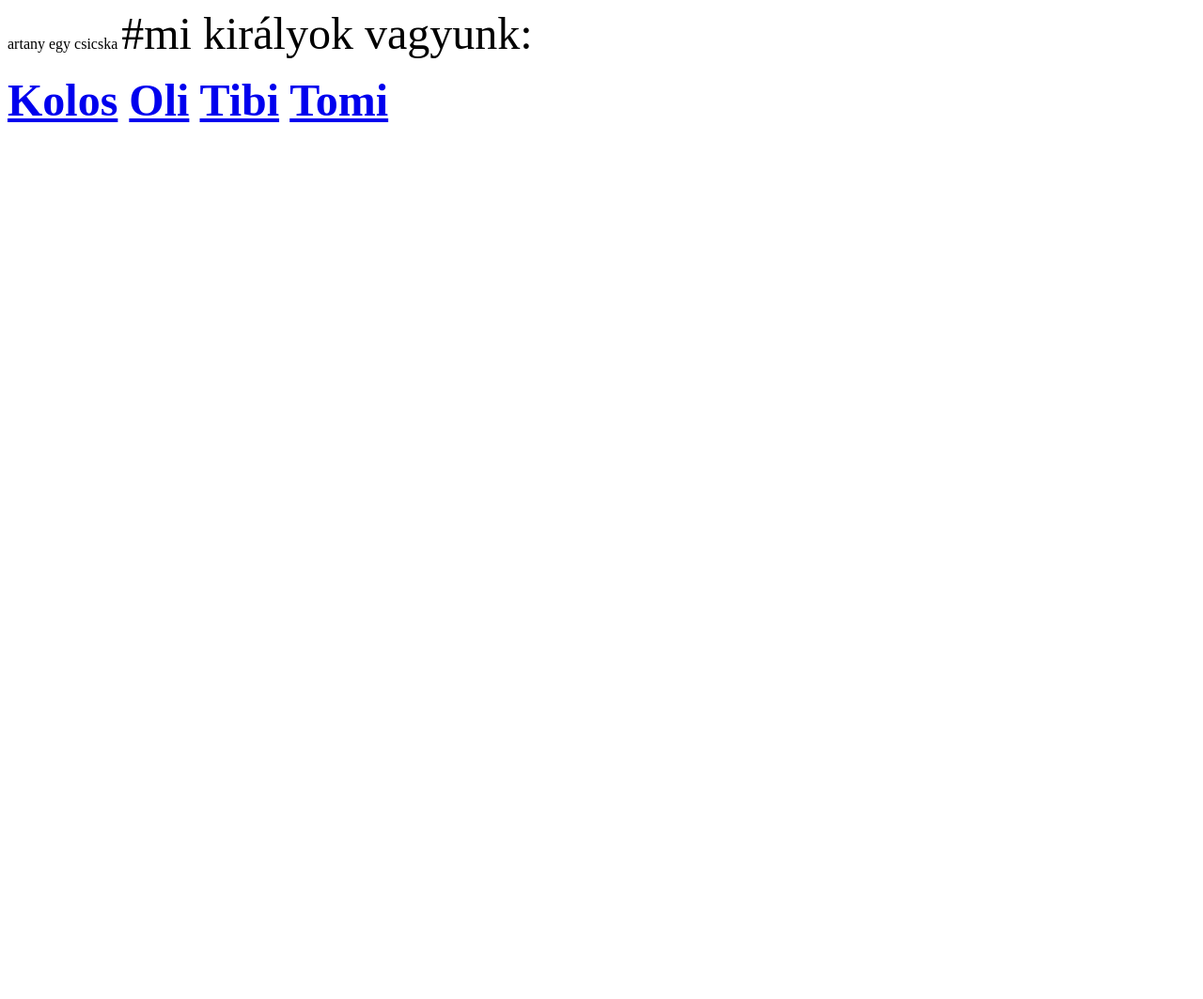
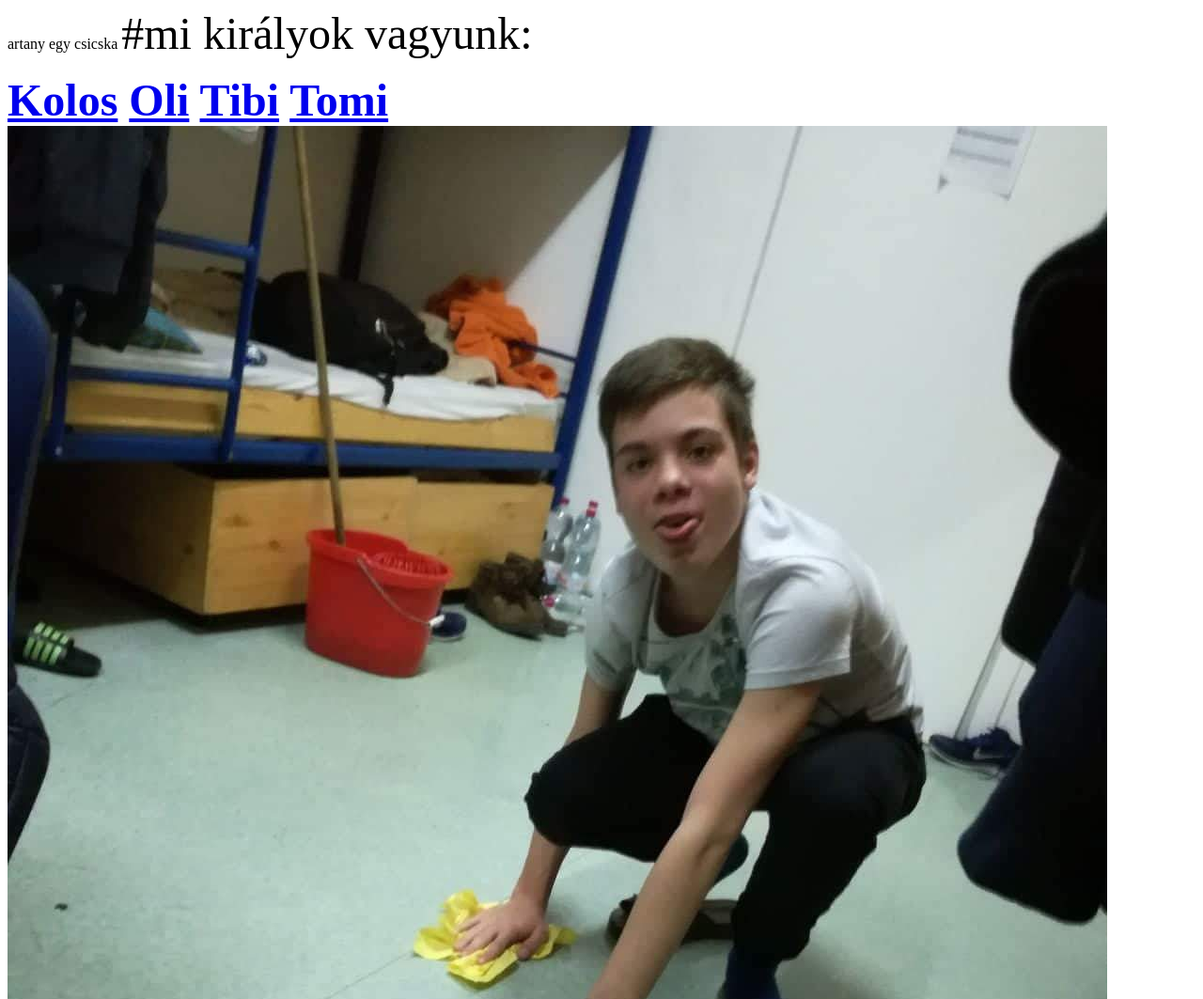
Before and after one commit to 44tocsi/c10, a plain HTML site: page kiralyok.html in a window 1280 px wide. Shown: the top 1063 px of the page at 94% size. Before the commit the page ends 800 px from the top, so only its background shows below. Drawn offline with Linux system fonts and the light colour scheme.

Commit message:
Update kiralyok.html

```diff
--- a/kiralyok.html
+++ b/kiralyok.html
@@ -13,6 +13,6 @@
 		<b><a href="https://www.facebook.com/profile.php?id=100005446964885">Kolos</a>
 	<a href="https://www.facebook.com/kolos.kurthy.3">Oli</a>
 	<a href="https://www.facebook.com/tamas.gal.9041">Tibi</a>
-	<a href="https://www.facebook.com/TiborKocsis0724">Tomi</a></b></font>
+	<a href="https://www.facebook.com/TiborKocsis0724">Tomi</a></b></font><img src="received_237580640194902.jpeg">
 </body>
 </html>
```
